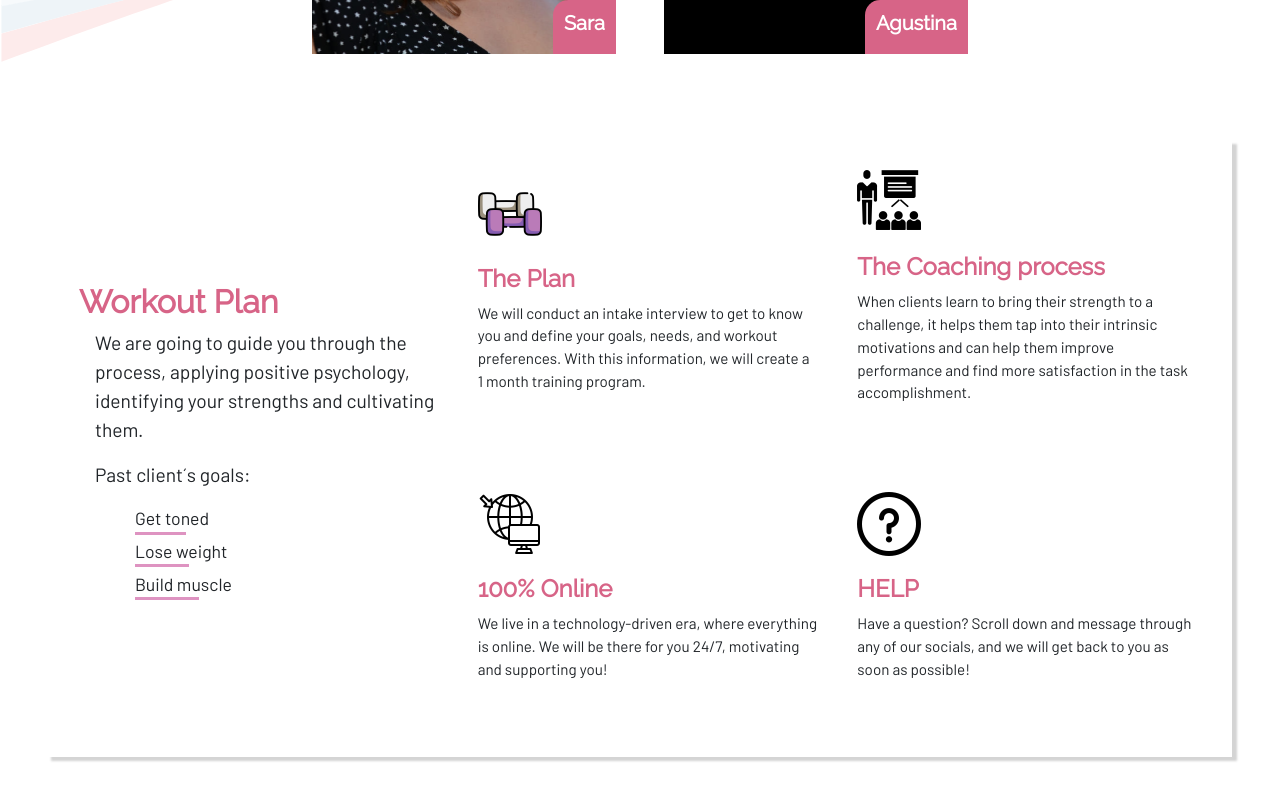
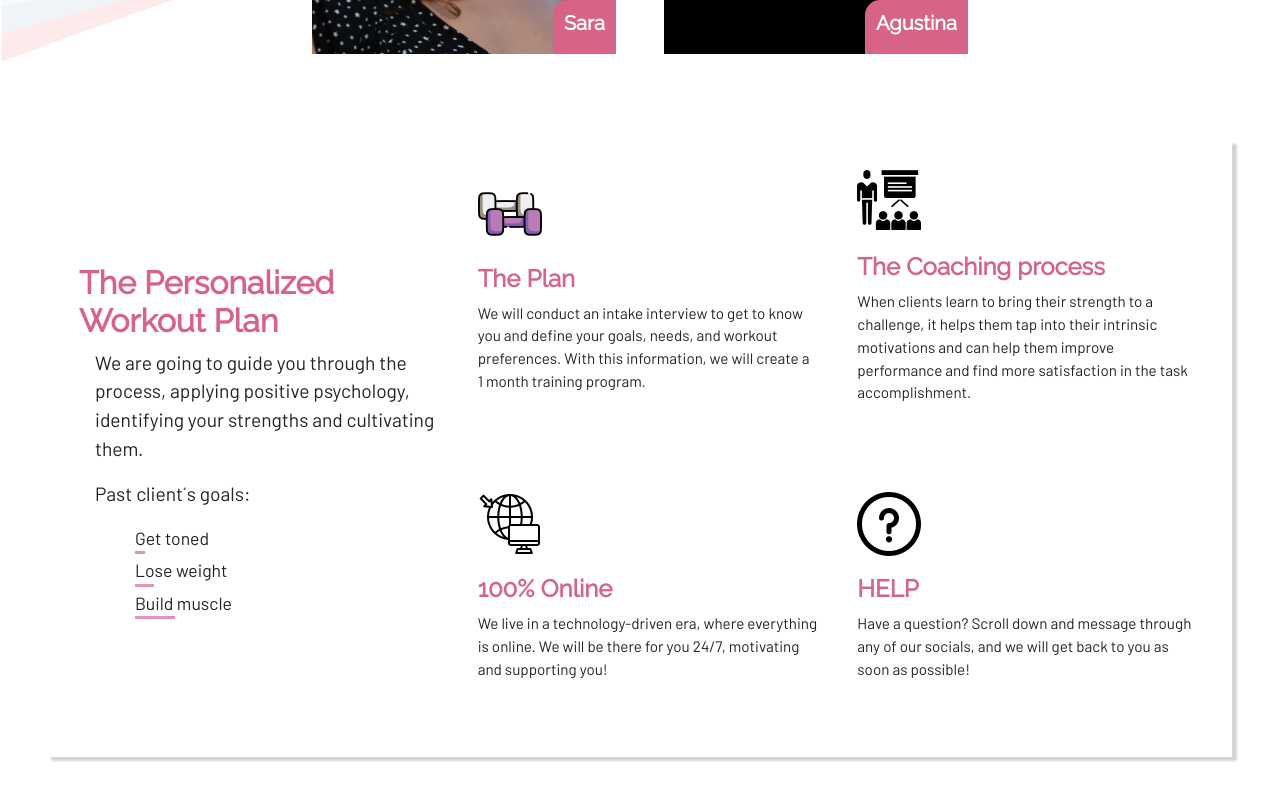
Before and after one commit to AgSanches/Saragusfit, a Vue app: page /#/saragusfit in a window 1280 px wide. Shown: the part 2460-3260 px from the top of the page. Built offline with nearby package versions, Linux system fonts and the light colour scheme.

Commit message:
Modify styles workout plan section.

```diff
--- a/src/components/home/PersonalizedWorkoutPlanComponent.vue
+++ b/src/components/home/PersonalizedWorkoutPlanComponent.vue
@@ -9,7 +9,7 @@
       data-aos-duration="1500"
     >
       <h3 class="personalized-workout-plan-title font-weight-bold text-primary">
-        Workout Plan
+        The Personalized Workout Plan
       </h3>
 
       <div class="personalized-workout-plan-addition">
@@ -124,23 +124,24 @@ export default {
           position: relative;
           content: "";
           border-bottom: 3px solid #de93c1;
+          width: 2rem;
         }
 
         &:nth-child(1) {
           &::after {
-            animation: width-change 5s infinite linear;
+            animation: width-change 6s infinite linear;
           }
         }
 
         &:nth-child(2) {
           &::after {
-            animation: width-change 6s infinite linear 2s;
+            animation: width-change 7s infinite linear;
           }
         }
 
         &:nth-child(3) {
           &::after {
-            animation: width-change 7s infinite linear 4s;
+            animation: width-change 8s infinite linear;
           }
         }
       }
```
Also changed, not shown: src/components/home/partials/WorkoutPlanSectionComponent.vue (+4 -4 lines).
